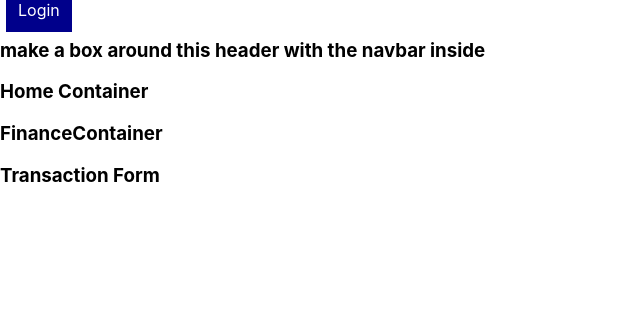
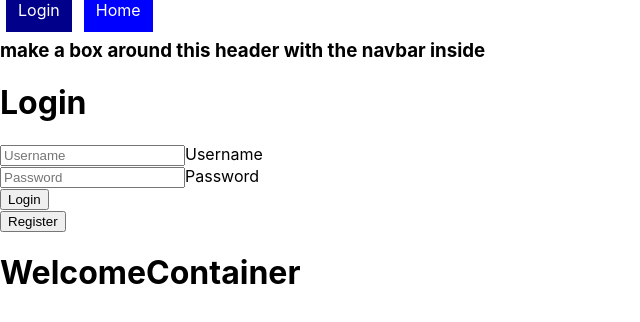
Before and after one commit to vakas-786/Thrift-Paradox, a React (Create React App) app: page /login in a window 1280 px wide. Shown: the top 322 px of the page, without its empty margins (0-640 px from the left). Built offline with nearby package versions, Linux system fonts and the light colour scheme.

Commit message:
welcome/login properly rendered

```diff
--- a/src/App.js
+++ b/src/App.js
@@ -5,11 +5,12 @@ import Header from './Components/Header'
 import Signup from './Components/Signup'
 import HomeContainer from './Containers/HomeContainer'
 import ProfileContainer from './Containers/ProfileContainer'
+import Login from './Components/Login'
 import WelcomeContainer from './Containers/WelcomeContainer'
 class App extends React.Component {
 
   state={
-    user: undefined
+    user: null
   }
 
   componentDidMount() {
@@ -39,7 +40,7 @@ class App extends React.Component {
     .then(data => {
       if (data.jwt !== undefined) {
         localStorage.setItem("token", data.jwt)
-        this.setState({user: data.user})
+        this.setState({user: data.user}, ()=> this.props.history.push("/"))
       }
     })
   }
@@ -69,10 +70,12 @@ class App extends React.Component {
       <>
       <Header />
       <Switch>
-        {this.state.user !== undefined
+        {this.state.user === null
+
         ?
         <>
-        <Route path="/welcome" render={() => <WelcomeContainer  />} />
+        <Route path="/login" render={() => <Login loginHandler={this.loginHandler} />} />
+        <Route path="/" render={() => <WelcomeContainer loginHandler={this.loginHandler} />} />
         <Route path="/signup" render={() => <Signup submitHandler={this.signupHandler} />} />
         </>
         :
--- a/src/Components/NavBar.js
+++ b/src/Components/NavBar.js
@@ -26,6 +26,15 @@ class NavBar extends React.Component {
         }}
         >Login</NavLink>
 
+        <NavLink
+        to="/"
+        exact
+        style={link}
+        activeStyle={{
+          background: 'darkblue'
+        }}
+        >Home</NavLink>
+
       </div>
     </React.Fragment>
     )
--- a/src/Containers/WelcomeContainer.js
+++ b/src/Containers/WelcomeContainer.js
@@ -1,12 +1,11 @@
 import React from 'react'
-import Login from '../Components/Login'
 
 class WelcomeContainer extends React.Component {
 
     render() {
 
         return(
-            <Login />
+            <h1>WelcomeContainer</h1>
         )
     }
 }
```
